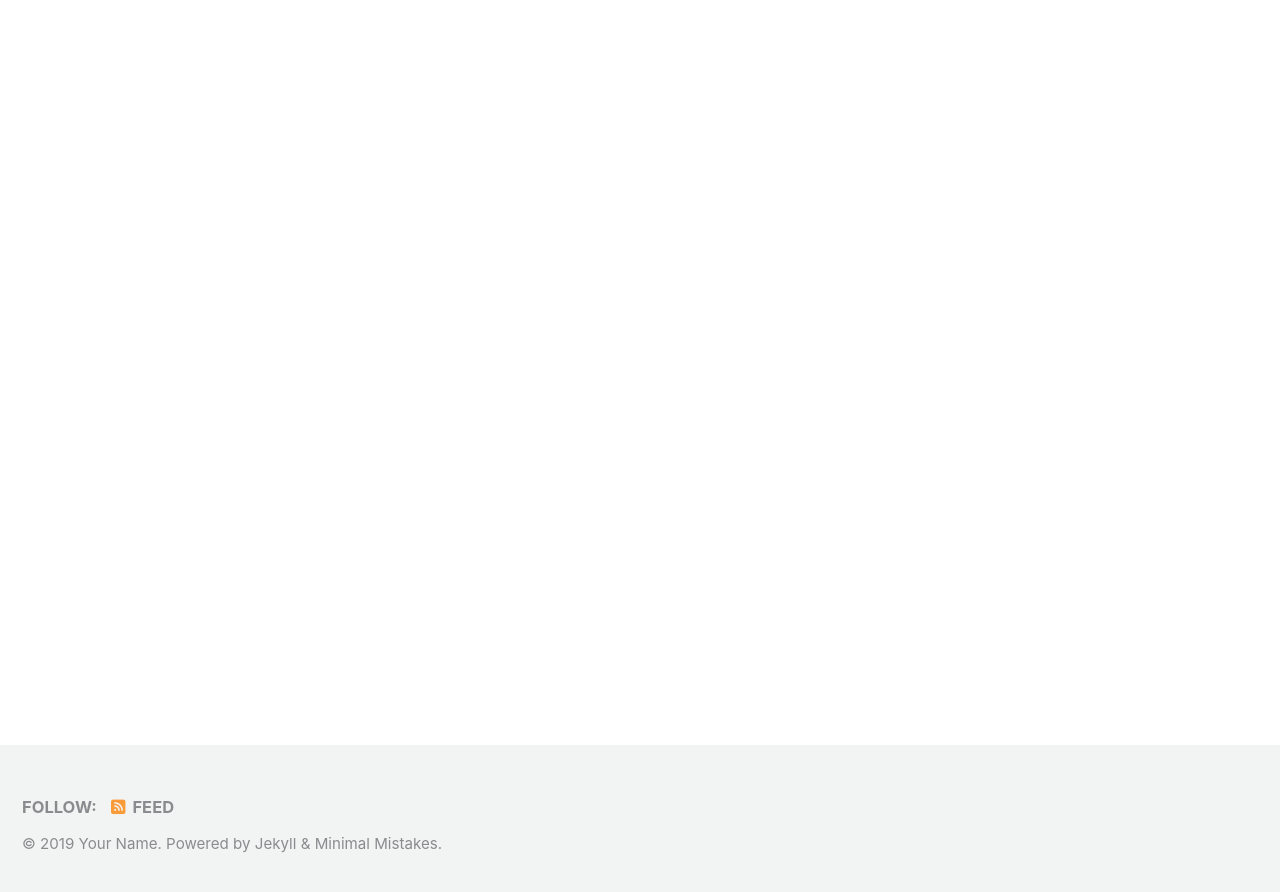
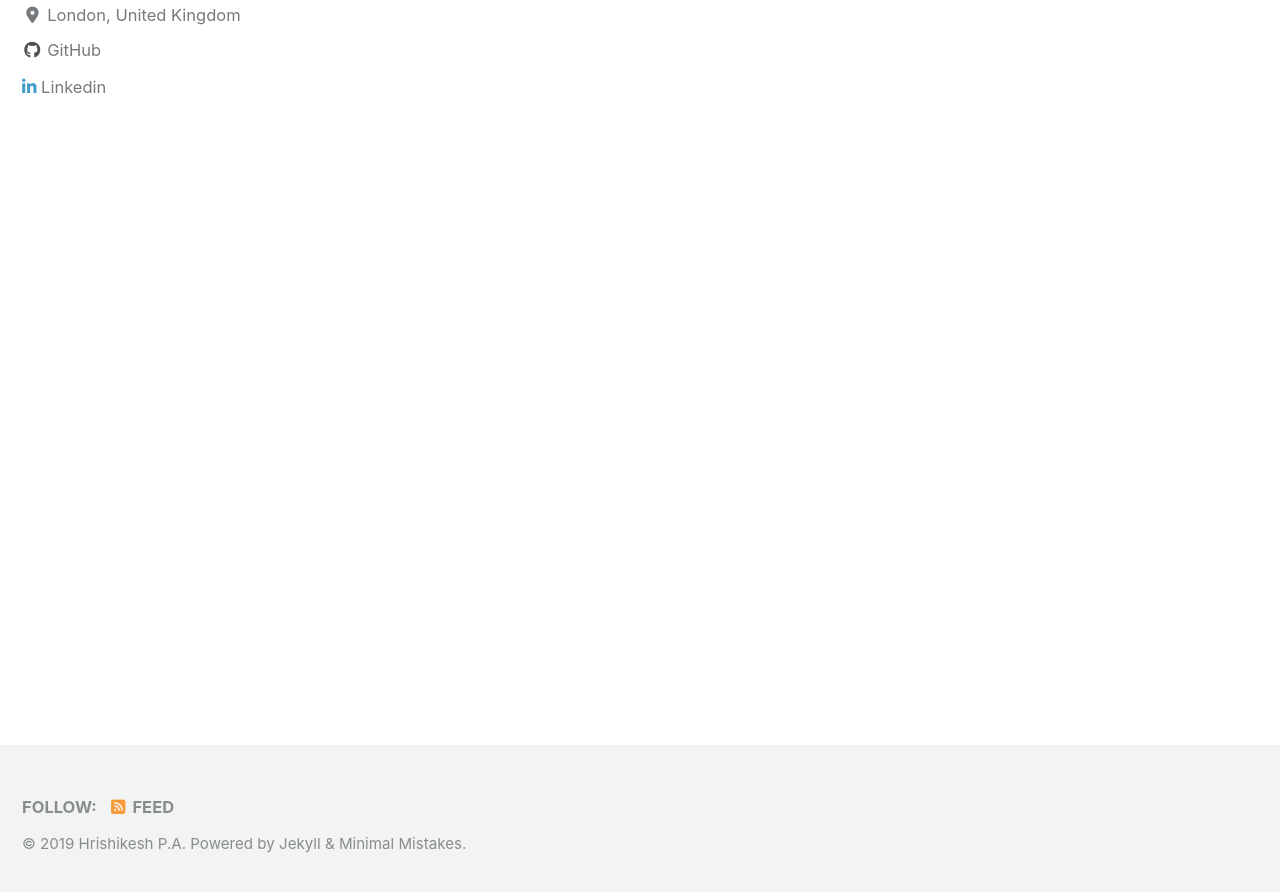
Before and after one commit to infrasmeworld/infrasmeworld_old.github.io, a Jekyll site: the page built from index.html, in a window 1280 px wide and 900 px high, scrolled down 222 px. Shown: the top 892 px of the window. Built offline with Jekyll 4.4.1, drawn with Linux system fonts in a browser that asks for light colours; cached includes are drawn as plain includes; nearby versions of some CDN libraries; the list of posts is cut into pages by our own code; some of the changed text lies outside the part shown.

Commit message:
page header changes

```diff
--- a/_config.yml
+++ b/_config.yml
@@ -16,11 +16,11 @@ minimal_mistakes_skin    : "default" # "air", "aqua", "contrast", "dark", "dirt"
 
 # Site Settings
 locale                   : "en-US"
-title                    : "Site Title"
+title                    : "Hrishikesh P.A"
 title_separator          : "-"
 subtitle                 : # site tagline that appears below site title in masthead
-name                     : "Your Name"
-description              : "An amazing website."
+name                     : "Hrishikesh P.A"
+description              : "Data Platform and cloud Devops consultant"
 url                      : # the base hostname & protocol for your site e.g. "https://mmistakes.github.io"
 baseurl                  : # the subpath of your site, e.g. "/blog"
 repository               : # GitHub username/repo-name e.g. "mmistakes/minimal-mistakes"
@@ -107,10 +107,10 @@ analytics:
 
 # Site Author
 author:
-  name             : "Your Name"
+  name             : "Hrishikesh P.A"
   avatar           : # path of avatar image, e.g. "/assets/images/bio-photo.jpg"
-  bio              : "I am an **amazing** person."
-  location         : "Somewhere"
+  bio              : "Data Platform and cloud Devops consultant"
+  location         : "London, United Kingdom"
   email            :
   links:
     - label: "Email"
@@ -127,10 +127,10 @@ author:
       # url: "https://facebook.com/"
     - label: "GitHub"
       icon: "fab fa-fw fa-github"
-      # url: "https://github.com/"
-    - label: "Instagram"
-      icon: "fab fa-fw fa-instagram"
-      # url: "https://instagram.com/"
+      url: "https://github.com/"
+    - label: "Linkedin"
+      icon: "fab fa-linkedin-in"
+      url: "https://www.linkedin.com/in/hrishikeshpa/"
 
 # Site Footer
 footer:
```
